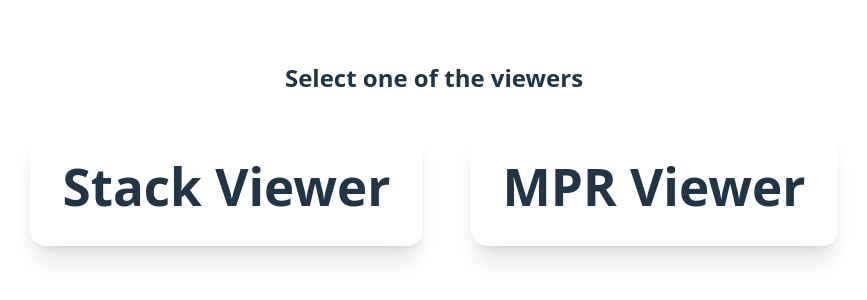
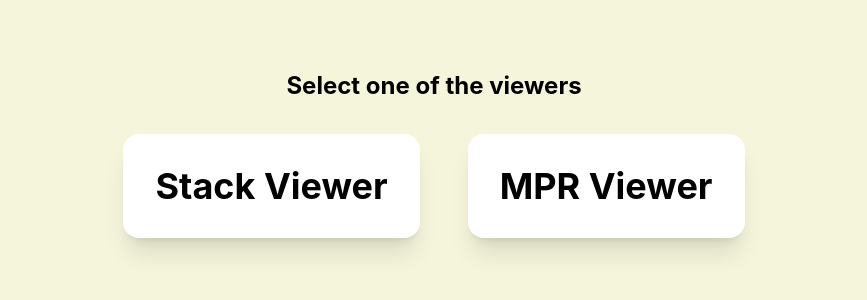
Before and after one commit to PPrasai/cornerstone-base-setup, a React (Vite) app: page / in a window 1280 px wide. Shown: the part 270-570 px from the top of the page, without its empty margins (206-1073 px from the left). Built offline with nearby package versions, Linux system fonts and the light colour scheme.

Commit message:
add info card component

```diff
--- a/src/App.css
+++ b/src/App.css
@@ -1,42 +1,8 @@
 #root {
-    max-width: 1280px;
-    margin: 0 auto;
+    width: 100%;
     padding: 2rem;
-    text-align: center;
 }
 
-.logo {
-    height: 6em;
-    padding: 1.5em;
-    will-change: filter;
-    transition: filter 300ms;
+body {
+    background-color: beige;
 }
-.logo:hover {
-    filter: drop-shadow(0 0 2em #646cffaa);
-}
-.logo.react:hover {
-    filter: drop-shadow(0 0 2em #61dafbaa);
-}
-
-@keyframes logo-spin {
-    from {
-        transform: rotate(0deg);
-    }
-    to {
-        transform: rotate(360deg);
-    }
-}
-
-@media (prefers-reduced-motion: no-preference) {
-    a:nth-of-type(2) .logo {
-        animation: logo-spin infinite 20s linear;
-    }
-}
-
-.card {
-    padding: 2em;
-}
-
-.read-the-docs {
-    color: #888;
-}
--- /dev/null
+++ b/src/components/InfoCard.tsx
@@ -0,0 +1,18 @@
+import React from 'react';
+
+interface IProps {
+    title: string;
+    description: string;
+}
+
+const InfoCard: React.FC<IProps> = ({
+    description,
+    title,
+}): React.JSX.Element => (
+    <div className="flex flex-col items-center justify-center rounded-2xl bg-white shadow-lg p-4">
+        <h1 className="text-4xl font-bold mb-4">{title}</h1>
+        <h2 className="text-xl font-bold mb-4">{description}</h2>
+    </div>
+);
+
+export default InfoCard;
--- a/src/index.css
+++ b/src/index.css
@@ -1,70 +1 @@
 @import 'tailwindcss';
-
-:root {
-    font-family: system-ui, Avenir, Helvetica, Arial, sans-serif;
-    line-height: 1.5;
-    font-weight: 400;
-
-    color-scheme: light dark;
-    color: rgba(255, 255, 255, 0.87);
-    background-color: #242424;
-
-    font-synthesis: none;
-    text-rendering: optimizeLegibility;
-    -webkit-font-smoothing: antialiased;
-    -moz-osx-font-smoothing: grayscale;
-}
-
-a {
-    font-weight: 500;
-    color: #646cff;
-    text-decoration: inherit;
-}
-a:hover {
-    color: #535bf2;
-}
-
-body {
-    margin: 0;
-    display: flex;
-    place-items: center;
-    min-width: 320px;
-    min-height: 100vh;
-}
-
-h1 {
-    font-size: 3.2em;
-    line-height: 1.1;
-}
-
-button {
-    border-radius: 8px;
-    border: 1px solid transparent;
-    padding: 0.6em 1.2em;
-    font-size: 1em;
-    font-weight: 500;
-    font-family: inherit;
-    background-color: #1a1a1a;
-    cursor: pointer;
-    transition: border-color 0.25s;
-}
-button:hover {
-    border-color: #646cff;
-}
-button:focus,
-button:focus-visible {
-    outline: 4px auto -webkit-focus-ring-color;
-}
-
-@media (prefers-color-scheme: light) {
-    :root {
-        color: #213547;
-        background-color: #ffffff;
-    }
-    a:hover {
-        color: #747bff;
-    }
-    button {
-        background-color: #f9f9f9;
-    }
-}
--- a/src/pages/StackViewerPage.tsx
+++ b/src/pages/StackViewerPage.tsx
@@ -6,6 +6,7 @@ import {
     CornerstoneService,
     ViewerConfig,
 } from '../services/cornerstoneService';
+import InfoCard from '../components/InfoCard';
 
 const dicomParams: DicomQueryParams = {
     StudyInstanceUID:
@@ -49,19 +50,28 @@ function StackViewerPage(): React.JSX.Element {
             element,
             imageIds,
             defaultImageIndex: 10,
-            options: { background: [0.1, 0.1, 0.3] },
+            options: { background: [1, 1, 1] },
         });
 
         cornerstoneService.setupViewer(viewerConfig);
     }, [cornerstoneService, imageIds]);
 
     return (
-        <div className="flex flex-col items-center justify-center h-screen">
-            {cornerstoneService ? (
-                <div id={STACK_VIEWPORT_ID} className="h-[80vh] w-[80vw]"></div>
-            ) : (
-                <p>Loading...</p>
-            )}
+        <div className="w-full">
+            <InfoCard
+                title="Stack Viewer"
+                description="This is a stack viewer that displays a series of images in a stack format."
+            />
+            <div className="flex flex-col items-center justify-center mt-4">
+                {cornerstoneService ? (
+                    <div
+                        id={STACK_VIEWPORT_ID}
+                        className="h-[70vh] w-[70vh] rounded-2xl bg-white shadow-lg"
+                    ></div>
+                ) : (
+                    <p>Loading...</p>
+                )}
+            </div>
         </div>
     );
 }
```
